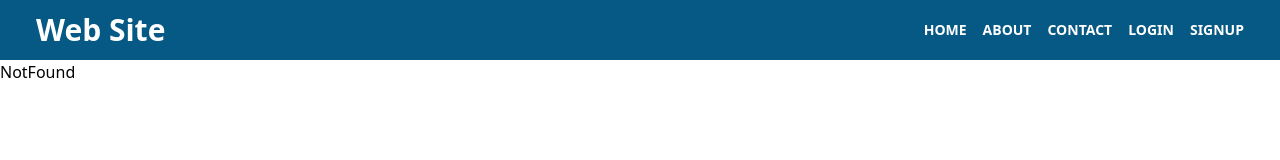
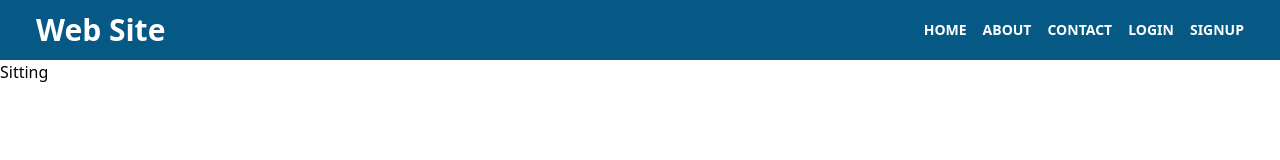
Before and after one commit to MayadahAA/Contact-Twaiq, a React (Vite) app: page /settings in a window 1280 px wide. Shown: the top 160 px of the page. Built offline with nearby package versions, Linux system fonts and the light colour scheme.

Commit message:
Add:Not found page & Edit Function name

```diff
--- a/src/App.tsx
+++ b/src/App.tsx
@@ -9,6 +9,7 @@ import SignUp from './Hooks/Users/SignUp'
 import Footer from './Components/Footer'
 import Contact from './Pages/Contact'
 import NotFound from './Pages/NotFound'
+import Settings from './Hooks/Settings'
 function App() {
 
   return (
@@ -20,6 +21,7 @@ function App() {
         <Route path="/contact" element={ <Contact/> } />
         <Route path="/login" element={ <Login/> } />
         <Route path="/Register" element={ <SignUp/> } />
+        <Route path="/settings" element={ <Settings/> } />
         <Route path="*" element={ <NotFound/> } />
       </Routes>
       <Footer></Footer>
--- a/src/Hooks/Sitting.tsx
+++ b/src/Hooks/Settings.tsx
@@ -1,5 +1,5 @@
 
-export default function Sitting() {
+export default function Settings() {
   return (
     <div>Sitting</div>
   )
```
